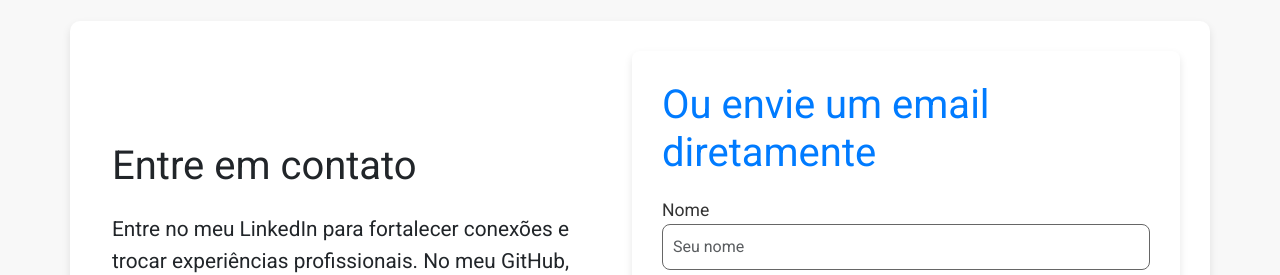
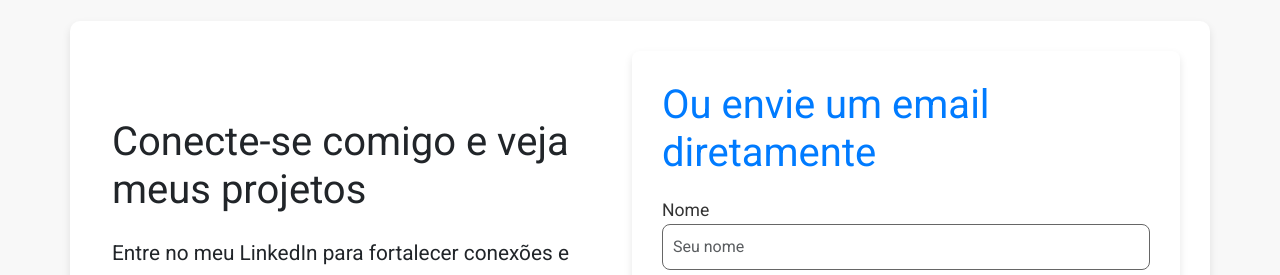
Before and after one commit to LucasS059/Portfolio-, a website: page public/html/index.html in a window 1280 px wide. Shown: the part 3871-4146 px from the top of the page. Drawn offline with nearby package versions, Linux system fonts and the light colour scheme; no server answers.

Commit message:
Update index.html

```diff
--- a/public/html/index.html
+++ b/public/html/index.html
@@ -196,7 +196,7 @@
                 <h1 class="text-center mb-4">Contatos</h1>
                 <div class="contato-container row">
                     <div class="informacoes col-lg-6 col-md-12 mb-4">
-                        <h1 class="mb-4">Entre em contato</h1>
+                        <h1 class="mb-4">Conecte-se comigo e veja meus projetos</h1>
                         <p>
                             Entre no meu LinkedIn para fortalecer conexões e trocar experiências profissionais. No meu
                             GitHub, acompanhe meus projetos e veja como transformo ideias em soluções práticas.
```
